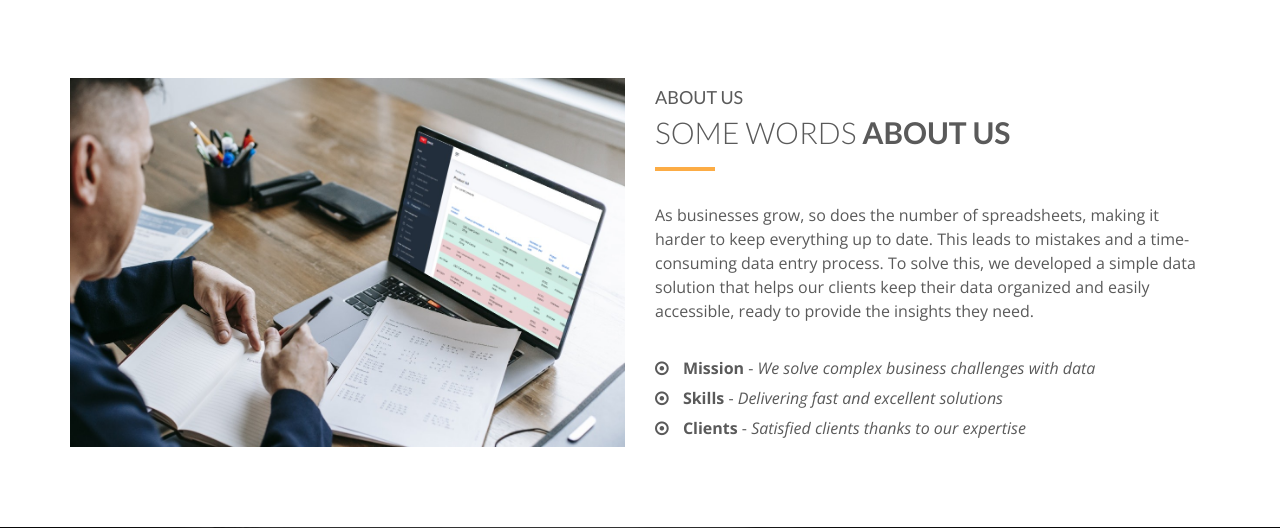
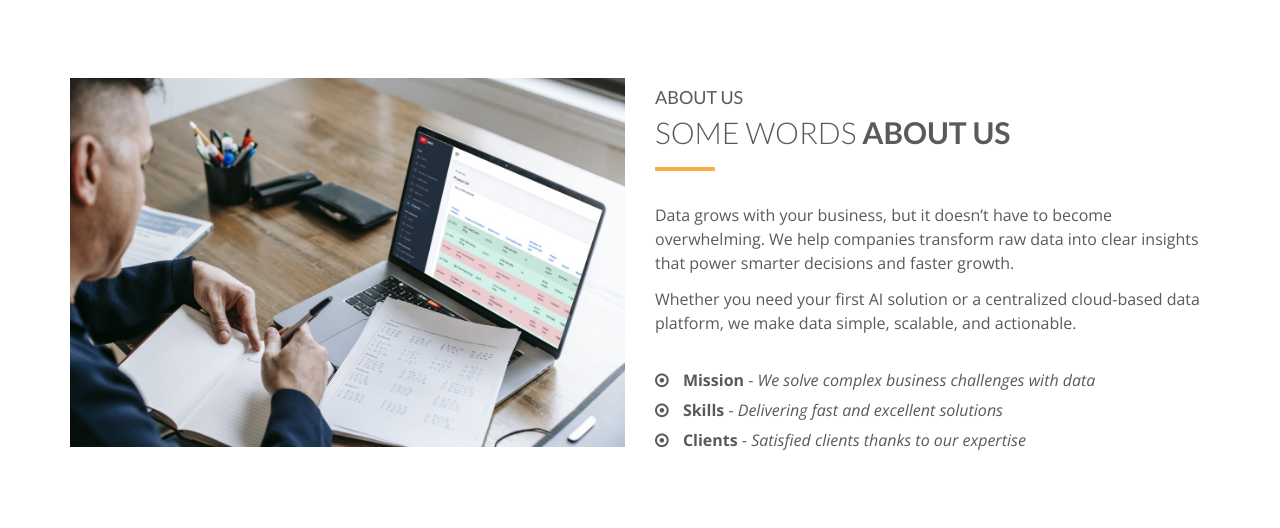
Before and after one commit to justjuust/justanalytics, a Django app: page / in a window 1280 px wide. Shown: the part 2498-3026 px from the top of the page. Run offline with Django 5.2, Linux system fonts and the light colour scheme; some libraries are stand-ins or nearby versions.

Commit message:
Update about us section

```diff
--- a/templates/index.html
+++ b/templates/index.html
@@ -201,10 +201,13 @@
                         <hr>
                         <div class="clearfix"></div>
                     </div>
-                    <p class="intro">As businesses grow, so does the number of spreadsheets, making it
-                        harder to keep everything up to date. This leads to mistakes and a time-consuming data entry
-                        process. To solve this, we developed a simple data solution that helps our clients keep their
-                        data organized and easily accessible, ready to provide the insights they need. </p>
+                    <p class="intro">Data grows with your business, but it doesn’t have to become overwhelming.
+                        We help companies transform raw data into clear insights that power smarter decisions and faster
+                        growth.</p>
+
+                    <p class="intro">Whether you need your first AI solution or a centralized cloud-based data platform,
+                        we make data
+                        simple, scalable, and actionable. </p>
                     <ul class="about-list">
                         <li>
                             <span class="fa fa-dot-circle-o"></span>
```
Lines whose indentation alone changed are shown as unchanged.
